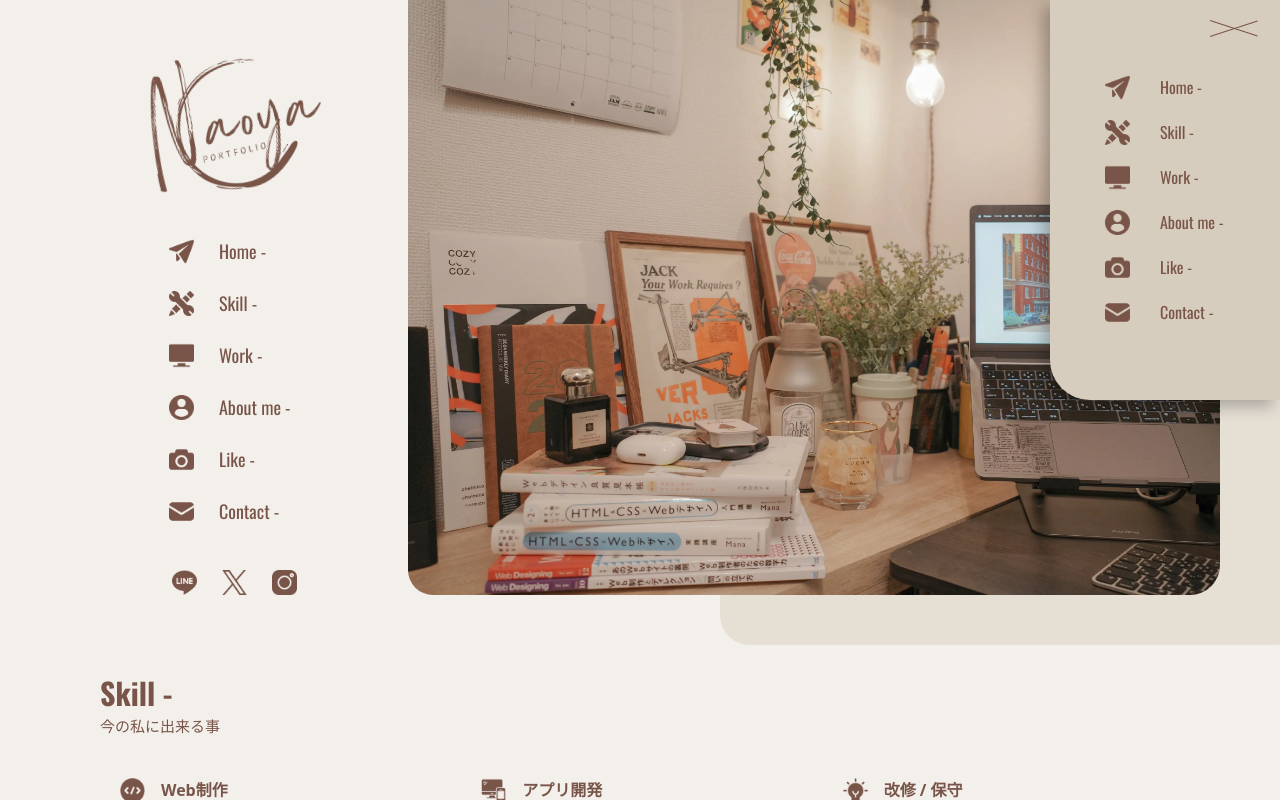
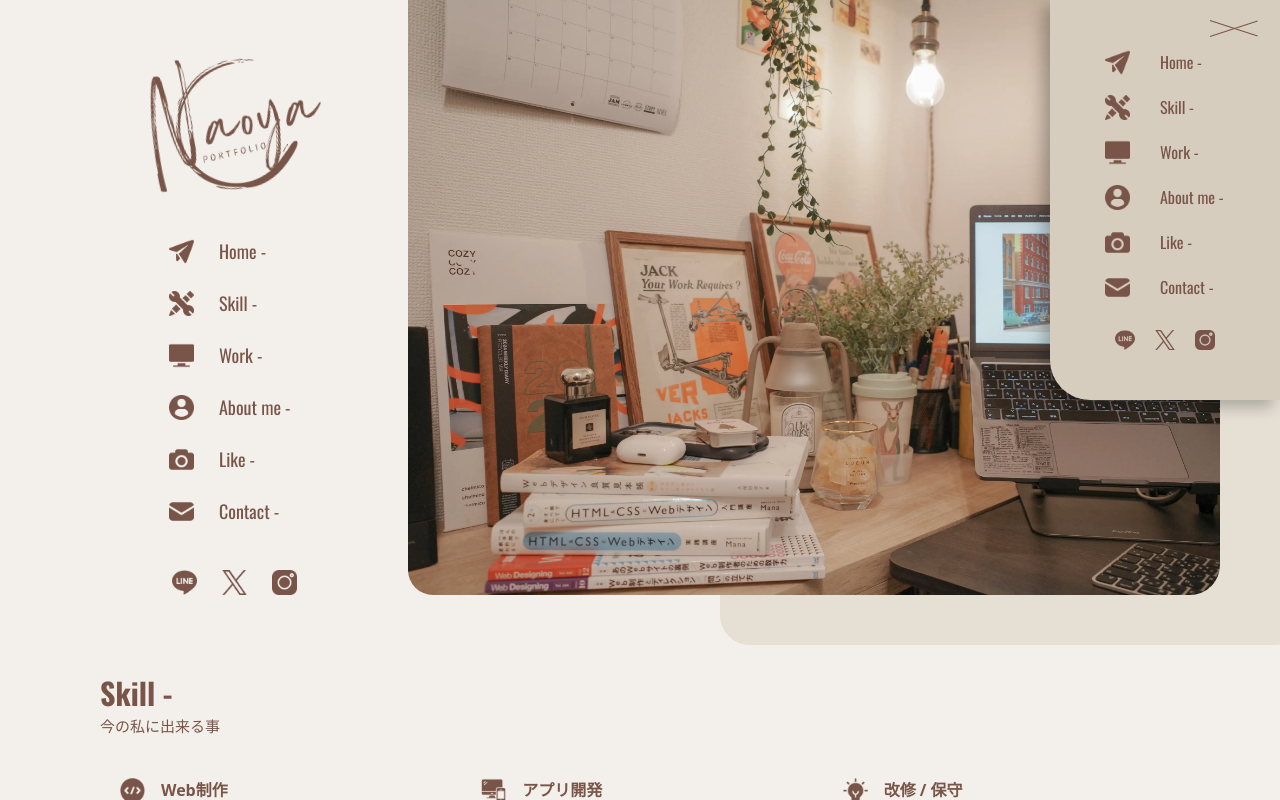
Before and after one commit to Naoya-0213/My-Portfolio-site-_ver.2, a Next.js app: page / in a window 1280 px wide. Both pictures are taken after a click on the button 1235 px from the left and 28 px from the top of the page. Shown: the top 800 px of the page. Built offline with nearby package versions, Linux system fonts and the light colour scheme.

Commit message:
トースト完了_20251020_22-16

```diff
--- a/package.json
+++ b/package.json
@@ -12,6 +12,7 @@
     "next": "15.5.4",
     "react": "19.1.0",
     "react-dom": "19.1.0",
+    "react-hot-toast": "^2.6.0",
     "react-paginate": "^8.3.0",
     "swiper": "^12.0.2"
   },
--- a/src/app/(naoya-portfolio)/components/fv/SectionFv.tsx
+++ b/src/app/(naoya-portfolio)/components/fv/SectionFv.tsx
@@ -4,9 +4,13 @@ import Image from "next/image";
 
 import { NAV, SNS } from "@/const/nav";
 
+import { useSnsToast } from "@/app/hooks/useSnsToast";
+
 import styles from "./fv.module.scss";
 
 const SectionFv = () => {
+  const { handleSnsClick } = useSnsToast();
+
   return (
     <section className="pc:pb-10 relative" id="fv">
       <div className="mx-auto max-w-[1160px]">
@@ -62,7 +66,12 @@ const SectionFv = () => {
               <div className={styles.sns__link_pc}>
                 {SNS.map((item, index) => (
                   <div className={styles.sns__link_pc_item} key={index}>
-                    <a href={item.href} target="_blank" rel="nofollow noopener">
+                    <a
+                      href={item.href}
+                      target="_blank"
+                      rel="nofollow noopener"
+                      onClick={(e) => handleSnsClick(e, item)}
+                    >
                       <Image
                         src={item.icon}
                         alt="sns-icon"
--- a/src/app/components/organisms/footer/Footer.tsx
+++ b/src/app/components/organisms/footer/Footer.tsx
@@ -8,6 +8,8 @@ import { usePathname } from "next/navigation";
 
 import { NAV, SNS__footer } from "@/const/nav";
 
+import { useSnsToast } from "@/app/hooks/useSnsToast";
+
 import SectionCard from "../../molecules/section_card/SectionCard";
 import styles from "./footer.module.scss";
 
@@ -15,6 +17,9 @@ const Footer = () => {
   // 現在のpass確認
   const pathname = usePathname();
   const [hover, setHover] = useState(false);
+
+  // トースト
+  const { handleSnsClick } = useSnsToast();
 
   // 現在のpassに合わせてNAV要素クリック時の動作を指定
   const decorateHref = (href: string) => {
@@ -99,7 +104,7 @@ const Footer = () => {
                   key={index}
                   className="transition-transform duration-300 hover:scale-125"
                 >
-                  <a href={item.href}>
+                  <a href={item.href} onClick={(e) => handleSnsClick(e, item)}>
                     <Image
                       src={item.icon}
                       alt="SNSアイコン"
--- a/src/app/components/organisms/header/Header.tsx
+++ b/src/app/components/organisms/header/Header.tsx
@@ -8,6 +8,7 @@ import { usePathname } from "next/navigation";
 import { NAV, SNS } from "@/const/nav";
 
 import { useMedia } from "@/app/hooks/useMedia";
+import { useSnsToast } from "@/app/hooks/useSnsToast";
 
 import HamburgerButton from "../../atoms/hamburger_buttton/HamburgerButton";
 import NavList from "../../molecules/nav_list/NavList";
@@ -26,6 +27,9 @@ export default function Header() {
 
   // 現在のpass確認
   const pathname = usePathname();
+
+  // トースト
+  const { handleSnsClick } = useSnsToast();
 
   // 幅ブレイクに応じて片方を必ず閉じる
   useEffect(() => {
@@ -101,12 +105,17 @@ export default function Header() {
 
           {/* SNSリンク */}
           <div className="flex items-center justify-center gap-7">
-            {SNS.map((s) => (
-              <div key={s.label} className={styles.sns__icon_animation}>
-                <a href={s.href} target="_blank" rel="nofollow noopener">
+            {SNS.map((item, index) => (
+              <div key={index} className={styles.sns__icon_animation}>
+                <a
+                  href={item.href}
+                  target="_blank"
+                  rel="nofollow noopener"
+                  onClick={(e) => handleSnsClick(e, item)}
+                >
                   <Image
-                    src={s.icon}
-                    alt={`${s.label} icon`}
+                    src={item.icon}
+                    alt={`${item.label} icon`}
                     width={25}
                     height={25}
                   />
@@ -133,7 +142,29 @@ export default function Header() {
             classNameWrapper={styles.drawer__nav__link_wrapper_pc}
             items={navForCurrentPage}
           />
+
+          <div className="flex items-center justify-center gap-5">
+            {SNS.map((s) => (
+              <div key={s.label} className={styles.sns__icon_animation}>
+                <a
+                  href={s.href}
+                  target="_blank"
+                  rel="nofollow noopener"
+                  onClick={(e) => handleSnsClick(e, s)}
+                >
+                  <Image
+                    src={s.icon}
+                    alt={`${s.label} icon`}
+                    width={20}
+                    height={20}
+                  />
+                </a>
+              </div>
+            ))}
+          </div>
         </div>
+
+        {/* SNSリンク */}
       </div>
     </header>
   );
--- a/src/app/components/organisms/header/header.module.scss
+++ b/src/app/components/organisms/header/header.module.scss
@@ -42,8 +42,6 @@
 
 .sns__icon_animation {
   img {
-    width: 25px;
-    height: 25px;
     transition: transform 0.3s;
 
     @media (min-width: 600px) {
@@ -104,6 +102,8 @@
   display: flex;
   align-items: center;
   justify-content: center;
+  flex-direction: column;
+  gap: 30px;
 }
 
 .drawer__nav_pc {
--- /dev/null
+++ b/src/app/hooks/useSnsToast.ts
@@ -0,0 +1,23 @@
+"use client";
+
+import toast from "react-hot-toast";
+
+import { SNS, type SNS__footer } from "@/const/nav";
+
+export const useSnsToast = () => {
+  const handleSnsClick = (
+    e: React.MouseEvent<HTMLAnchorElement>,
+    item: (typeof SNS | typeof SNS__footer)[number],
+  ) => {
+    // LINE / Instagram は準備中としてエラー表示
+    if (item.label === "LINE" || item.label === "Instagram") {
+      e.preventDefault();
+      toast.error(
+        `${item.label}は準備中です。メールアドレス、またはXのDMからご連絡ください。`,
+        {},
+      );
+    }
+  };
+
+  return { handleSnsClick };
+};
--- a/src/app/layout.tsx
+++ b/src/app/layout.tsx
@@ -1,8 +1,9 @@
+// app/layout.tsx の先頭あたり
+import { Toaster } from "react-hot-toast";
+
 import type { Metadata } from "next";
 import { Noto_Sans_JP, Oswald } from "next/font/google";
 import localFont from "next/font/local";
-
-// app/layout.tsx の先頭あたり
 
 import "./styles/_common-css.scss";
 import "./styles/globals.css";
@@ -65,7 +66,38 @@ export default function RootLayout({
       lang="ja"
       className={`bg-[#f3f0eb] leading-relaxed font-normal text-[#795549] ${noto.variable} ${oswald.variable} ${knewave.variable}`}
     >
-      <body className="pc:text-[15px] text-sm">{children}</body>
+      <body className="pc:text-[15px] text-sm">
+        {/* トースト導入 */}
+        <Toaster
+          position="top-center"
+          toastOptions={{
+            duration: 4000,
+            style: {
+              fontFamily: "var(--font-geist-sans)",
+              background: "#F3F0EB",
+              color: "#795549",
+              fontSize: "14px",
+              padding: "12px 16px",
+              borderRadius: "8px",
+              boxShadow: "0 2px 6px rgba(0, 0, 0, 0.1)",
+            },
+            success: {
+              iconTheme: {
+                primary: "#795549",
+                secondary: "#FFF8F0",
+              },
+            },
+            error: {
+              iconTheme: {
+                primary: "#B00020",
+                secondary: "#FFD4D4",
+              },
+            },
+          }}
+          reverseOrder={false}
+        />
+        {children}
+      </body>
     </html>
   );
 }
```
Also changed, not shown: 1 other file (tests, documents, lock files or other folders).
